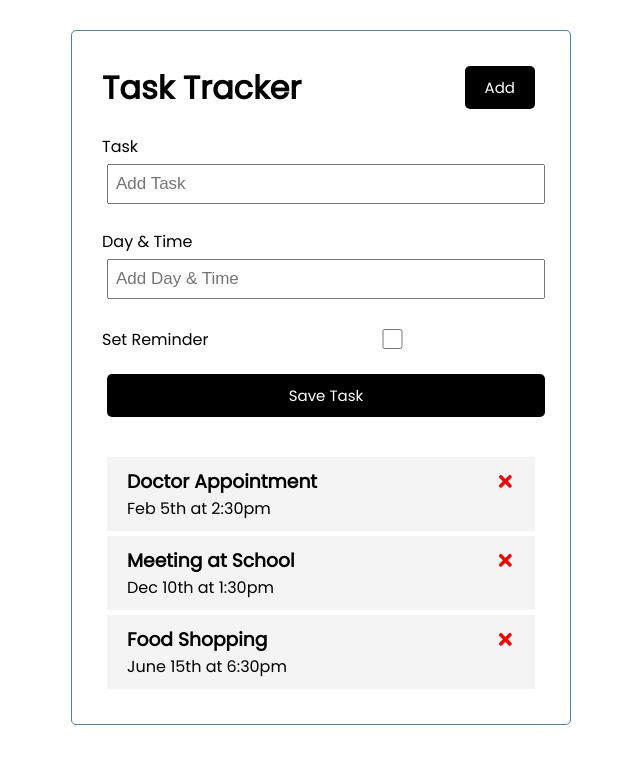
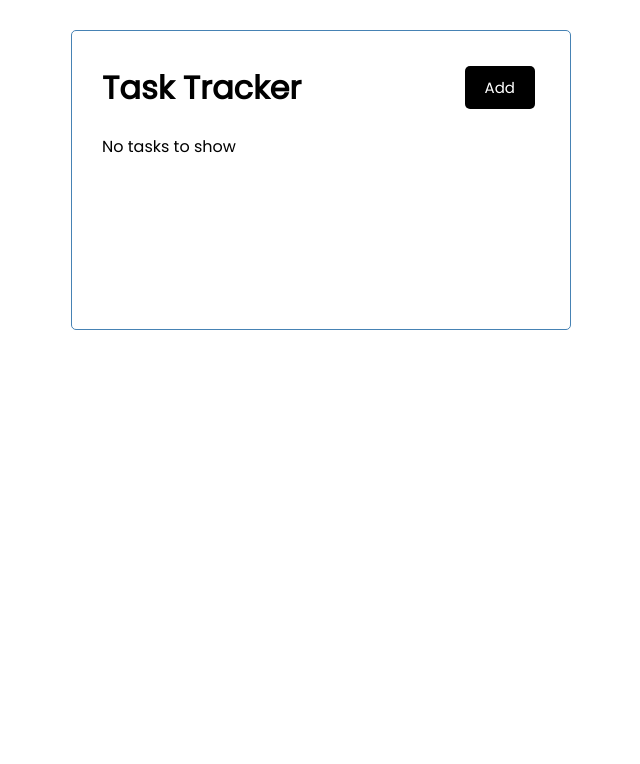
Before and after one commit to sokhengpory/task-tracker, a React (Create React App) app: page / in a window 1280 px wide. Shown: the top 764 px of the page, without its empty margins (319-959 px from the left). Built offline with nearby package versions, Linux system fonts and the light colour scheme.

Commit message:
Add dynamic task to show

```diff
--- a/src/App.js
+++ b/src/App.js
@@ -4,29 +4,13 @@ import Header from './components/Header';
 import Tasks from './components/Tasks';
 
 const App = () => {
-  const [tasks, setTasks] = useState([
-    {
-      id: 1,
-      text: 'Doctor Appointment',
-      day: 'Feb 5th at 2:30pm',
-      reminder: false,
-    },
-    {
-      id: 2,
-      text: 'Meeting at School',
-      day: 'Dec 10th at 1:30pm',
-      reminder: false,
-    },
-    {
-      id: 3,
-      text: 'Food Shopping',
-      day: 'June 15th at 6:30pm',
-      reminder: false,
-    },
-  ]);
+  const [showAddTask, setShowAddTask] = useState(false);
+  const [tasks, setTasks] = useState([]);
 
   const addTask = (task) => {
-    console.log(task);
+    const id = Math.floor(Math.random() * 1000) + 1;
+    const newTask = { id, ...task };
+    setTasks([...tasks, newTask]);
   };
 
   const deleteTask = (id) => {
@@ -41,10 +25,14 @@ const App = () => {
     );
   };
 
+  const toggleShowAddTask = () => {
+    setShowAddTask(!showAddTask);
+  };
+
   return (
     <div className="container">
-      <Header />
-      <AddTask onAdd={addTask} />
+      <Header onClick={toggleShowAddTask} showTask={showAddTask} />
+      {showAddTask && <AddTask onAdd={addTask} />}
       {tasks.length > 0 ? (
         <Tasks tasks={tasks} onDelete={deleteTask} onToggle={toggleReminder} />
       ) : (
```
